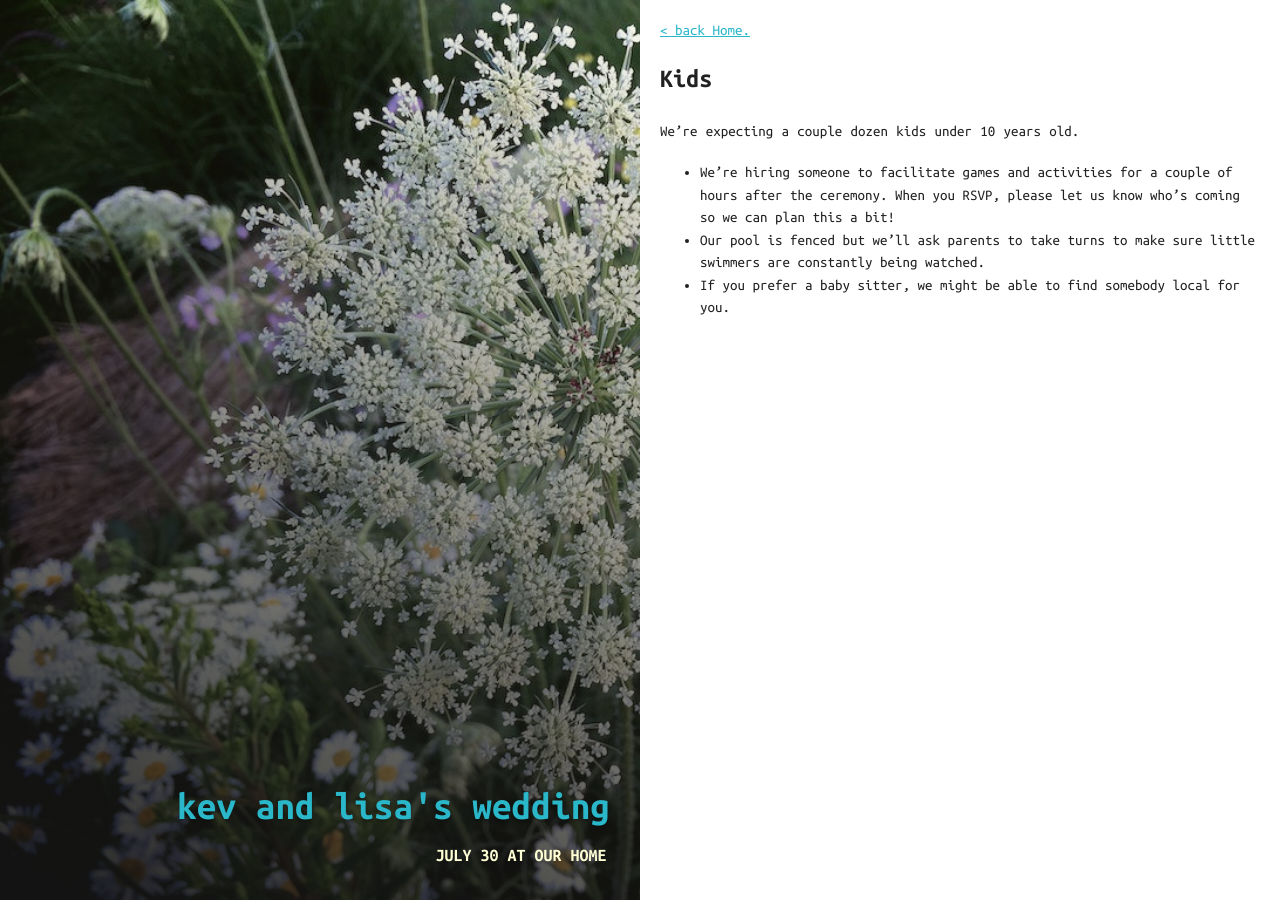
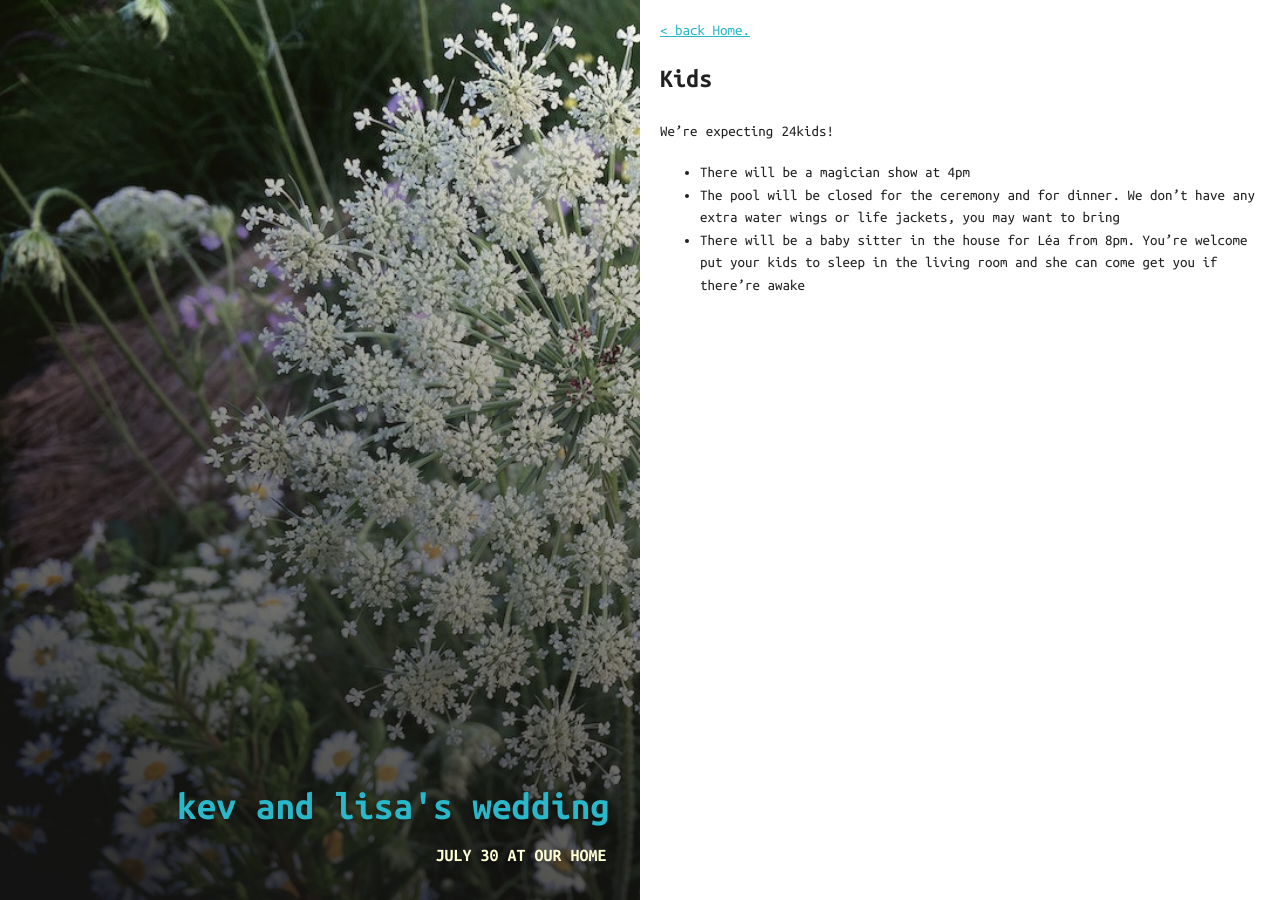
Before and after one commit to kevwalsh/carota, a Jekyll site: the page built from _posts/2015-01-02-kids.md, in a window 1280 px wide. Built offline with Jekyll 4.4.1, drawn with Linux system fonts in a browser that asks for light colours.

Commit message:
Update 2015-01-02-kids.md

```diff
--- a/_posts/2015-01-02-kids.md
+++ b/_posts/2015-01-02-kids.md
@@ -10,8 +10,8 @@ image:
 ---
 
 
-We're expecting a couple dozen kids under 10 years old.
+We're expecting 24kids!
 
-* We're hiring someone to facilitate games and activities for a couple of hours after the ceremony. When you RSVP, please let us know who's coming so we can plan this a bit!
-* Our pool is fenced but we'll ask parents to take turns to make sure little swimmers are constantly being watched.
-* If you prefer a baby sitter, we might be able to find somebody local for you.
+* There will be a magician show at 4pm
+* The pool will be closed for the ceremony and for dinner. We don't have any extra water wings or life jackets, you may want to bring
+* There will be a baby sitter in the house for Léa from 8pm. You're welcome put your kids to sleep in the living room and she can come get you if there're awake
```
